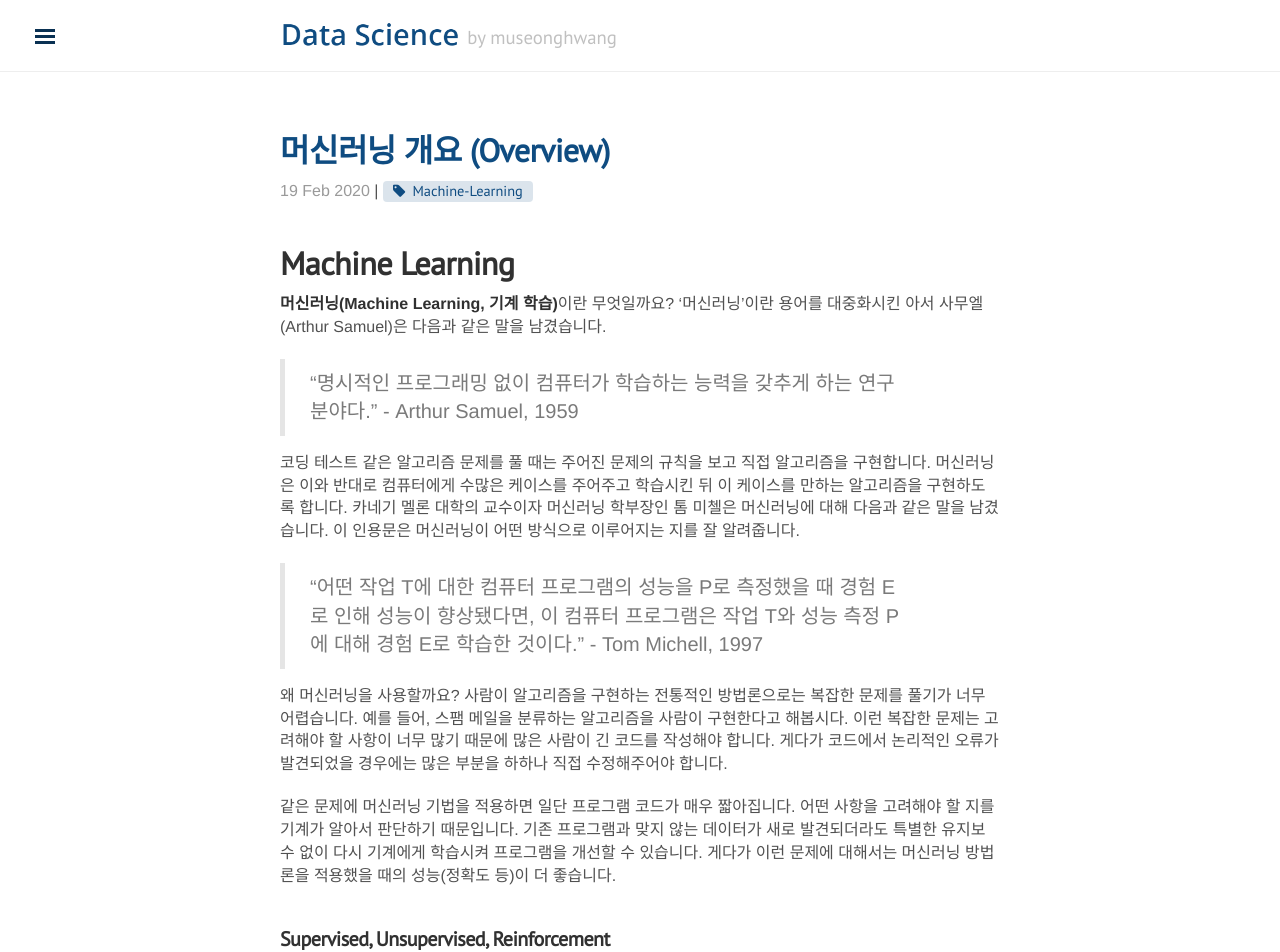
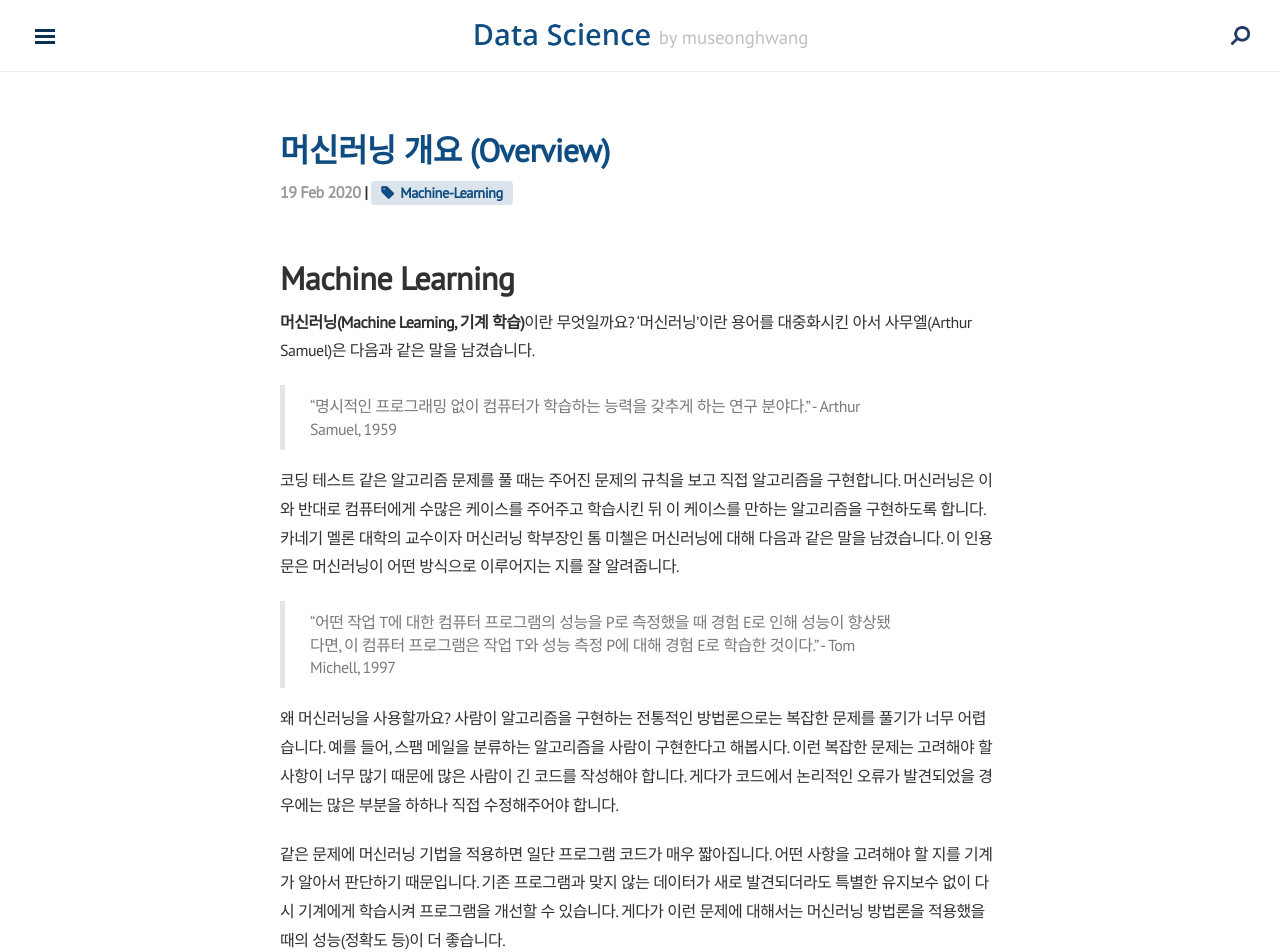
Before and after one commit to museonghwang/museonghwang.github.io, a Jekyll site: the page built from _posts/2020-02-19-overview.md, in a window 1280 px wide and 1400 px high. Shown: the top 952 px of the window. Built offline with Jekyll 4.4.1, drawn with Linux system fonts in a browser that asks for light colours; nearby versions of some CDN libraries; comment, search, counter and statistics services are not loaded; some of the changed text lies outside the part shown.

Commit message:
update layouts

```diff
--- a/_layouts/default.html
+++ b/_layouts/default.html
@@ -1,8 +1,9 @@
 <!DOCTYPE html>
 <html lang="en-us">
-
+  <head>
   {% include head.html %}
-
+  <style>blockquote {font-size: 1em; line-height: 1.4}</style>
+  </head>
   <body>
 
     {% include sidebar.html %}
@@ -10,13 +11,22 @@
     <!-- Wrap is the content to shift when toggling the sidebar. We wrap the
          content to avoid any CSS collisions with our real content. -->
     <div class="wrap">
+          <div class="top" style="position:fixed; right:10%; bottom:15px; display:none; z-index:9999;">
+            <a href="#">
+              <img src="https://i.imgur.com/ho8RMCF.png" width="40" height="40" class="top" style="border-radius:5px; background-color: #0f4c81; margin-bottom:0; margin-right:7px; float:left;">
+            </a>
+            <a href="https://museonghwang.github.io/blog/categories/">
+              <img src="https://i.imgur.com/am5F4r8.png" width="40" height="40" class="top" style="border-radius:5px; background-color: #0f4c81; margin-bottom:0; float:left;">
+            </a>
+          </div>
       <div class="masthead">
         <div class="container">
-          <h3 class="masthead-title">
+          <h3 class="masthead-title" align="center">
             <a href="{{ site.baseurl }}/" title="Home" title="{{ site.title }}">
               <img class="masthead-logo" src="{{ site.baseurl }}{{ site.logo }}"/>
             </a>
             <small>{{ site.tagline }}</small>
+            <img src="https://museonghwang.github.io/public/search.png" width="20" height="20" style="position:absolute; top:1.3rem; right:1.5rem" data-toggle="modal" data-target="#myModal">
           </h3>
         </div>
       </div>
@@ -28,15 +38,59 @@
 
     <label for="sidebar-checkbox" class="sidebar-toggle"></label>
 
+    <!-- Modal -->
+  <div class="modal fade" id="myModal" role="dialog">
+    <div class="modal-dialog">
+
+      <!-- Modal content-->
+      <div class="modal-content">
+        <div class="modal-header">
+          <button type="button" class="close" data-dismiss="modal">&times;</button>
+          <h4 class="modal-title">Search</h4>
+        </div>
+        <div class="modal-body">
+
+    <h4><div id="search-container">
+      <input type="text" id="search-input" placeholder="검색어 입력" class="input" style="font-size: 1rem; width: 100%; padding: 10px; border: 0px; outline: none; float: left; background: #cecece;" autofocus>
+    </div></h4><br>
+
+      <div id="results">
+        <h1></h1>
+      <ul class="results"></ul>
+      </div>
+      <br><ul id="results-container"></ul>
+    </div>
+
+<!-- Script pointing to jekyll-search.js -->
+
+
+<script type="text/javascript">
+      SimpleJekyllSearch({
+        searchInput: document.getElementById('search-input'),
+        resultsContainer: document.getElementById('results-container'),
+        json: '/dest/search.json',
+        searchResultTemplate: '<h4 style="margin-bottom:-0.5rem;"><a class="post-title" style="color:#0f4c81;" href="{url}" title="{desc}">{title}</a> <small>{category}</small></h4>',
+        noResultsText: '<h4><br>문서가 존재하지 않습니다.</h4>',
+        limit: 15,
+        fuzzy: false,
+        exclude: ['Welcome']
+      })
+</script>
+        </div>
+      </div>
+
+    </div>
+  </div>
+
+</div>
+
     <script>
       (function(document) {
         var toggle = document.querySelector('.sidebar-toggle');
         var sidebar = document.querySelector('#sidebar');
         var checkbox = document.querySelector('#sidebar-checkbox');
-
         document.addEventListener('click', function(e) {
           var target = e.target;
-
           if (target === toggle) {
             checkbox.checked = !checkbox.checked;
             e.preventDefault();
@@ -47,14 +101,15 @@
         }, false);
       })(document);
     </script>
+
     {% if site.google_analytics_token %}
       <script>
         (function(i,s,o,g,r,a,m){i['GoogleAnalyticsObject']=r;i[r]=i[r]||function(){ (i[r].q=i[r].q||[]).push(arguments)},i[r].l=1*new Date();a=s.createElement(o), m=s.getElementsByTagName(o)[0];a.async=1;a.src=g;m.parentNode.insertBefore(a,m) })(window,document,'script','https://www.google-analytics.com/analytics.js','ga');
-
         ga('create', '{{ site.google_analytics_token }}', 'auto');
         ga('send', 'pageview');
       </script>
     {% endif %}
+
   </body>
   {% if site.disqus_short_name %}
   <script id="dsq-count-scr" src="//{{ site.disqus_short_name }}.disqus.com/count.js" async></script>
--- a/_layouts/post.html
+++ b/_layouts/post.html
@@ -4,32 +4,50 @@ layout: default
 
 <div class="post">
   <h1 class="post-title">{{ page.title }}</h1>
-  <span class="post-date">{{ page.date | date_to_string }}</span>
+  <h4 style="margin-top:0;"><span class="post-date">{{ page.date | date_to_string }}</span>
   {% if page.tags %} |
   {% for tag in page.tags %}
     <a href="{{ site.baseurl }}{{ site.tag_page }}#{{ tag | slugify }}" class="post-tag">{{ tag }}</a>
   {% endfor %}
   {% endif %}
-  <article>
+  </h4>
+  <h4 style="font-weight: 400; line-height: 1.8;"><article>
     {{ content }}
-  </article>
+  </article></h4>
+  <br><br>
+  <!-- <a href="https://ratsgo.github.io/natural%20language%20processing/2019/09/12/embedding/">
+    <picture>
+      <source media="(max-width: 400px)" srcset="https://i.imgur.com/NrwbbXx.jpg">
+      <img src="https://i.imgur.com/GTbfcSt.jpg">
+    </picture>
+  </a> -->
 </div>
 
+{% for item in site.data.related %}
+  {% if page.slug == item.post %}
     <div class="related">
       <h2>Related Posts</h2>
         <ul class="related-posts">
-    {% for post in site.related_posts limit:3 %}
+          {% for pslug in item.related %}
+            {% for p in site.posts %}
+              {% if p.slug == pslug %}
                 <li>
                   <h3>
-          <a href="{{ site.baseurl }}{{ post.url }}">
-            {{ post.title }}
-            <small>{{ post.date | date_to_string }}</small>
+                    <a href="{{ site.baseurl }}{{ p.url }}">
+                      {{ p.title }}
+                      <small>{{ p.date | date_to_string }}</small>
                     </a>
                   </h3>
                 </li>
+              {% endif %}
+            {% endfor %}
           {% endfor %}
         </ul>
     </div>
+  {% endif %}
+{% endfor %}
+
+
 
 {% if site.disqus_short_name %}
 <div class="comments">
```
Lines whose indentation alone changed are shown as unchanged.
